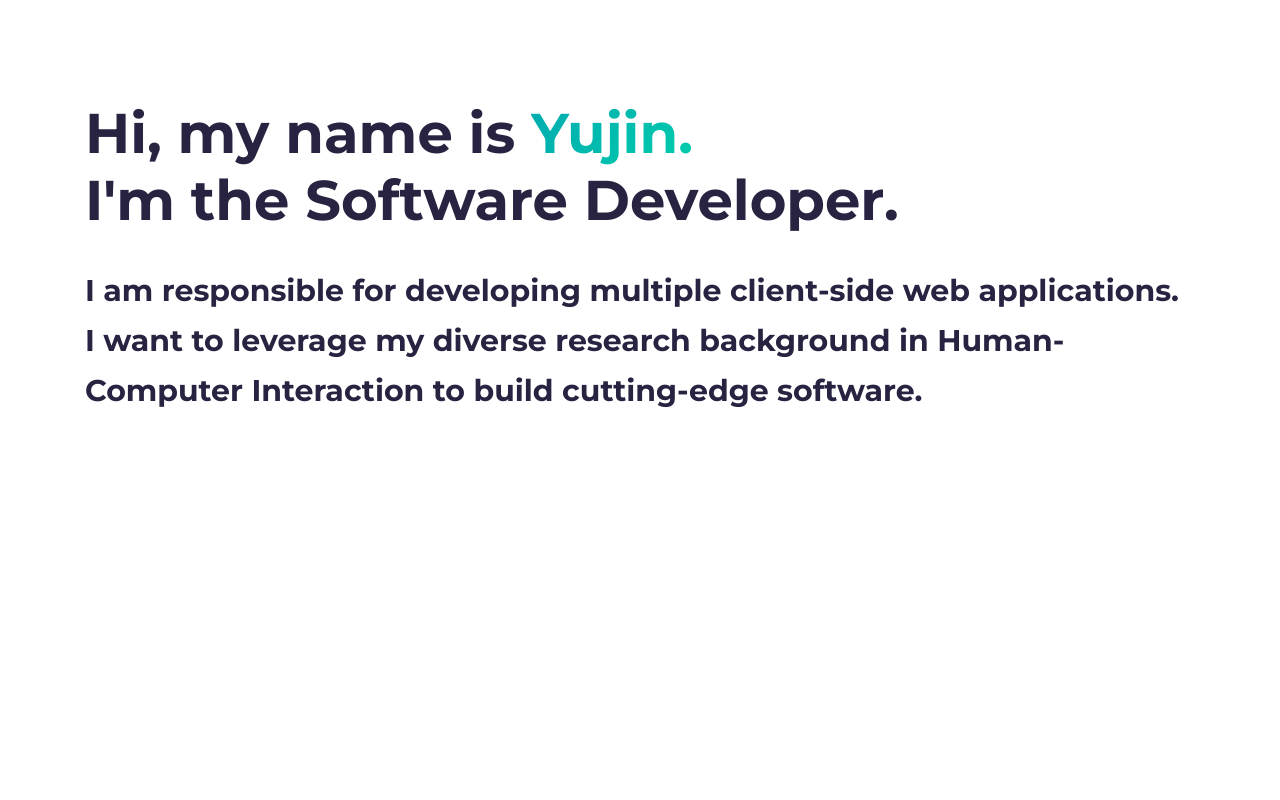
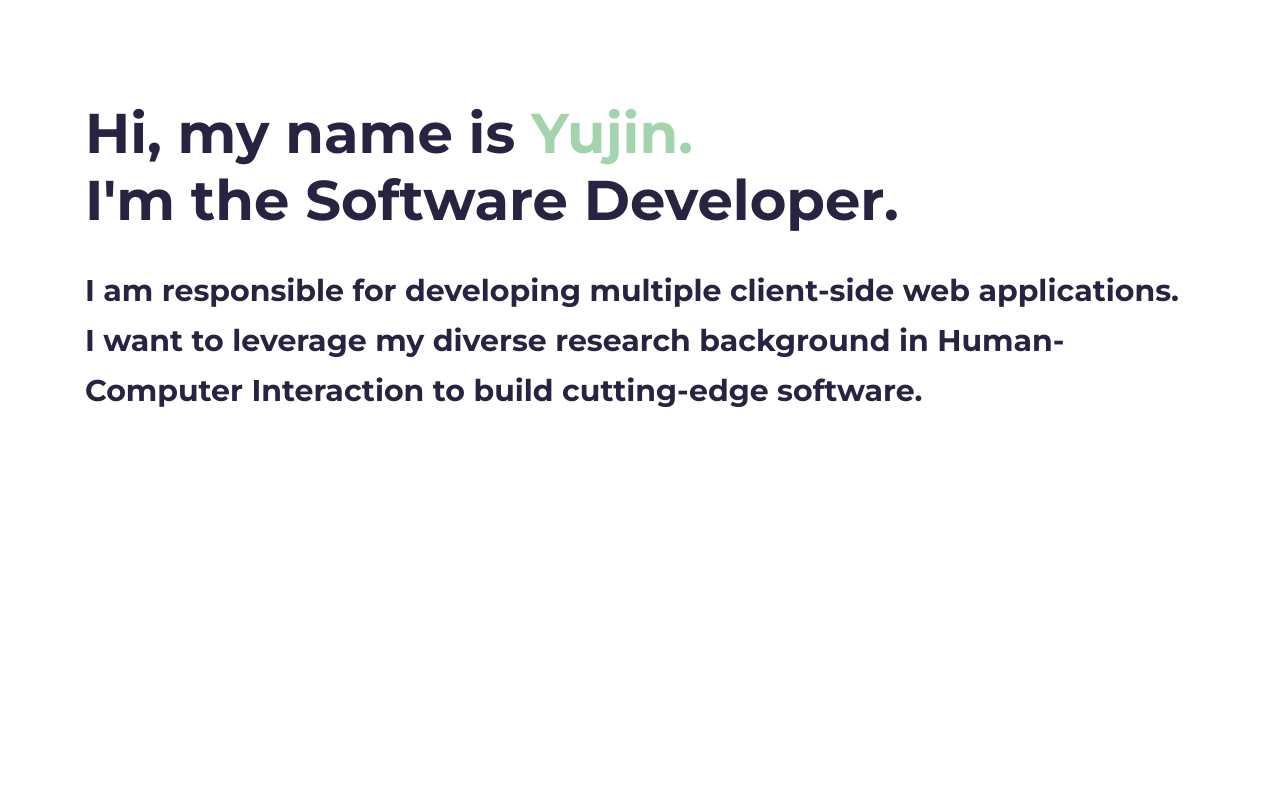
Before and after one commit to jes14/portfolioWebsite, a Gatsby site: page / in a window 1280 px wide. Shown: the top 800 px of the page. Built offline with nearby package versions, Linux system fonts and the light colour scheme; Gatsby itself is replaced by a stand-in of ours.

Commit message:
Change name color

```diff
--- a/src/style/abstracts/_variables.scss
+++ b/src/style/abstracts/_variables.scss
@@ -1,6 +1,6 @@
 // COLORS
-$primary-color: #02aab0;
-$secondary-color: #00cdac;
+$primary-color: #a4d4ae;
+$secondary-color: #a4d4ae;
 
 // $primary-color: #7f449d;
 // $secondary-color: #793fc1;
```
